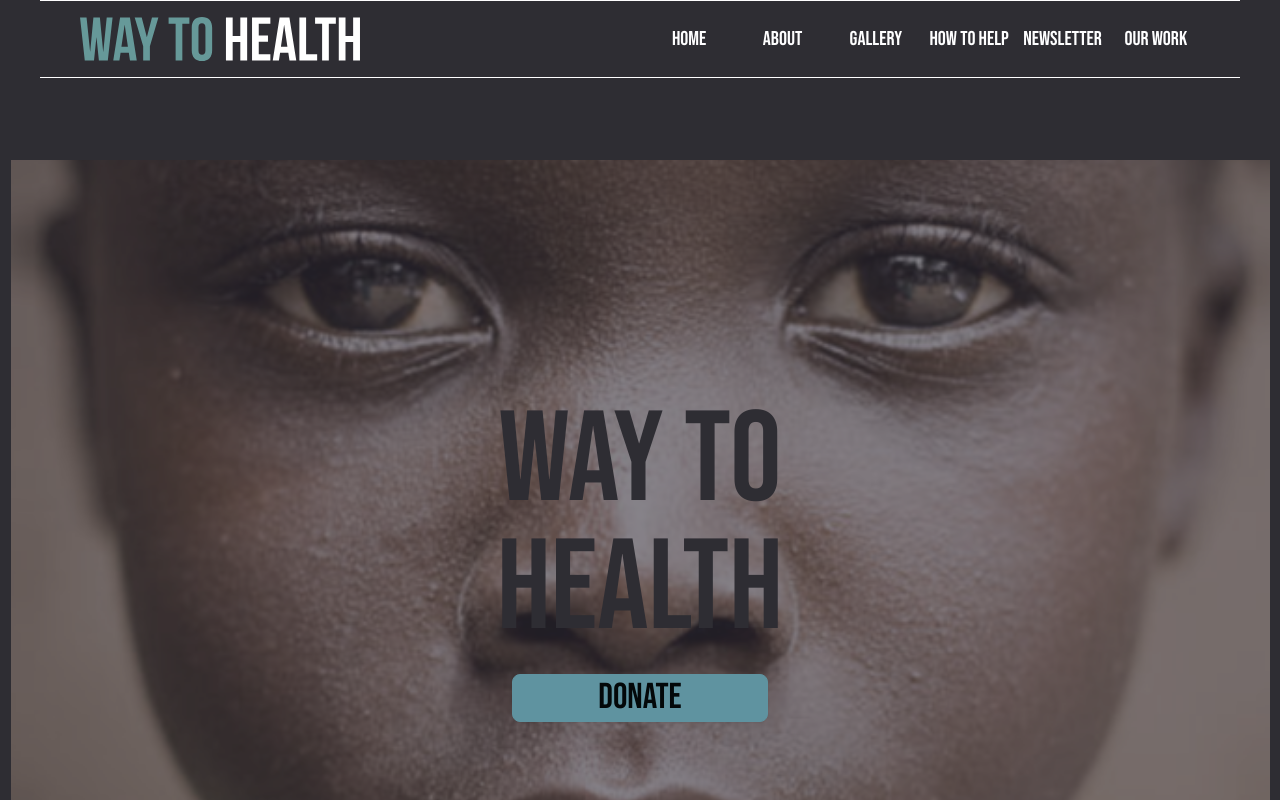
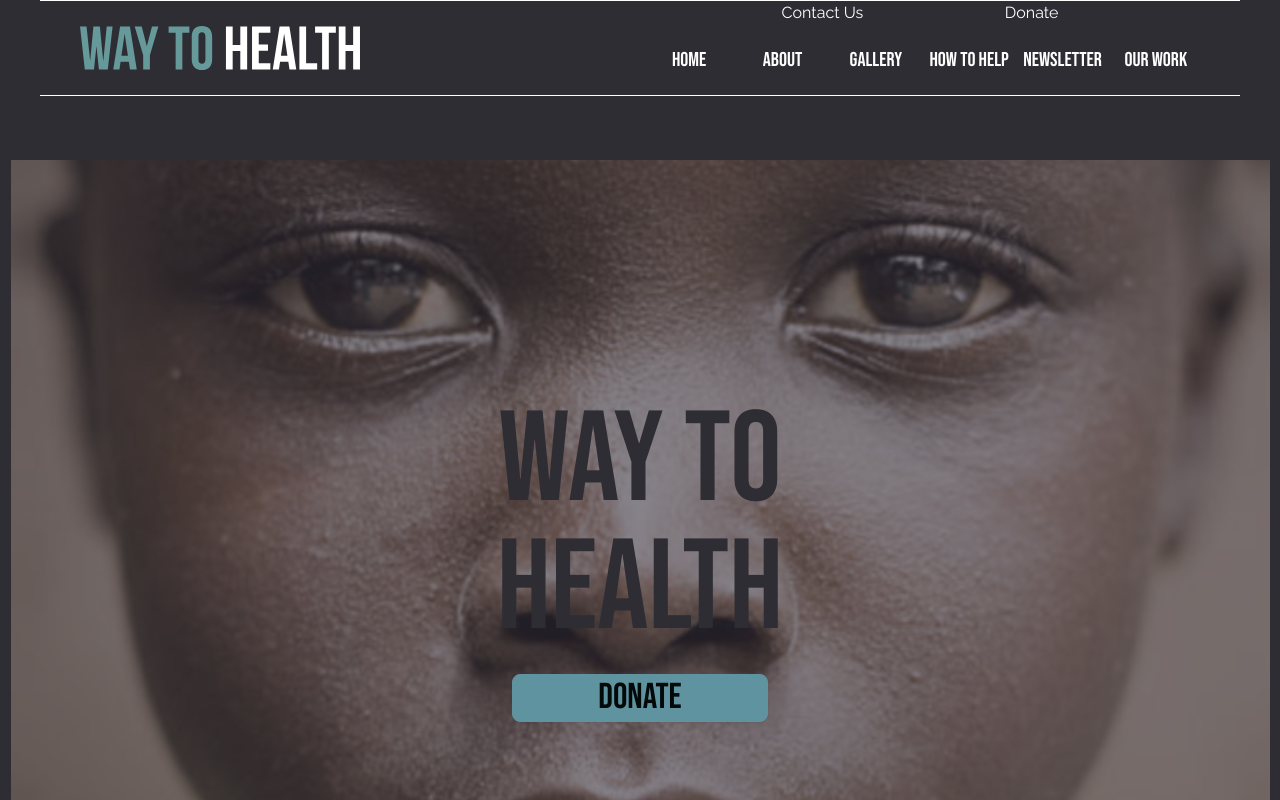
Before and after one commit to rolandagency/react-2024, a React (Vite) app: page / in a window 1280 px wide. Shown: the top 800 px of the page. Built offline with nearby package versions, Linux system fonts and the light colour scheme.

Commit message:
added a new styled component in the navbar.ts so we can add the cantact us and donate links and fixed some broken navbar issues

```diff
--- a/src/components/Navbar/Navbar.tsx
+++ b/src/components/Navbar/Navbar.tsx
@@ -9,6 +9,7 @@ import {
   NavToggle,
   NavLinks,
   NavLiLink,
+  HeaderLinks,
 } from "../../styledComponents/Navbar/Navbar";
 import styles from "./Navbar.module.css";
 import { useState } from "react";
@@ -36,6 +37,10 @@ export const Navbar = ({ scrollDirection }: NavbarProps) => {
             <NavToggle onClick={handleToggle}>☰</NavToggle>
           </NavHeader>
           <NavLinks className={`${isOpen ? "flex" : "hidden"}`}>
+            <HeaderLinks>
+              <a href="">Contact Us</a>
+              <a href="">Donate</a>
+            </HeaderLinks>
             <ul className={styles.ul}>
               {navLinks.map((link) => {
                 const { id, href, text } = link;
--- a/src/styledComponents/Navbar/Navbar.ts
+++ b/src/styledComponents/Navbar/Navbar.ts
@@ -71,6 +71,18 @@ export const NavToggle = styled.button.attrs({
   }
 `;
 
+export const HeaderLinks = styled.div.attrs({
+  id: "headerLinks"
+})`
+  display: flex;
+  justify-content: space-evenly;
+  align-content: space-evenly;
+
+  @media ${device.tablet} {
+    margin: auto
+  }
+`;
+
 export const NavLinks = styled.div.attrs({
   id: "navLinks",
   })`
@@ -120,7 +132,7 @@ position: relative;
 
 @media ${device.tablet} {
   display: inline-block;
-    border: none;
+  border: none;
 }
 
 @media ${device.desktop} {
```
